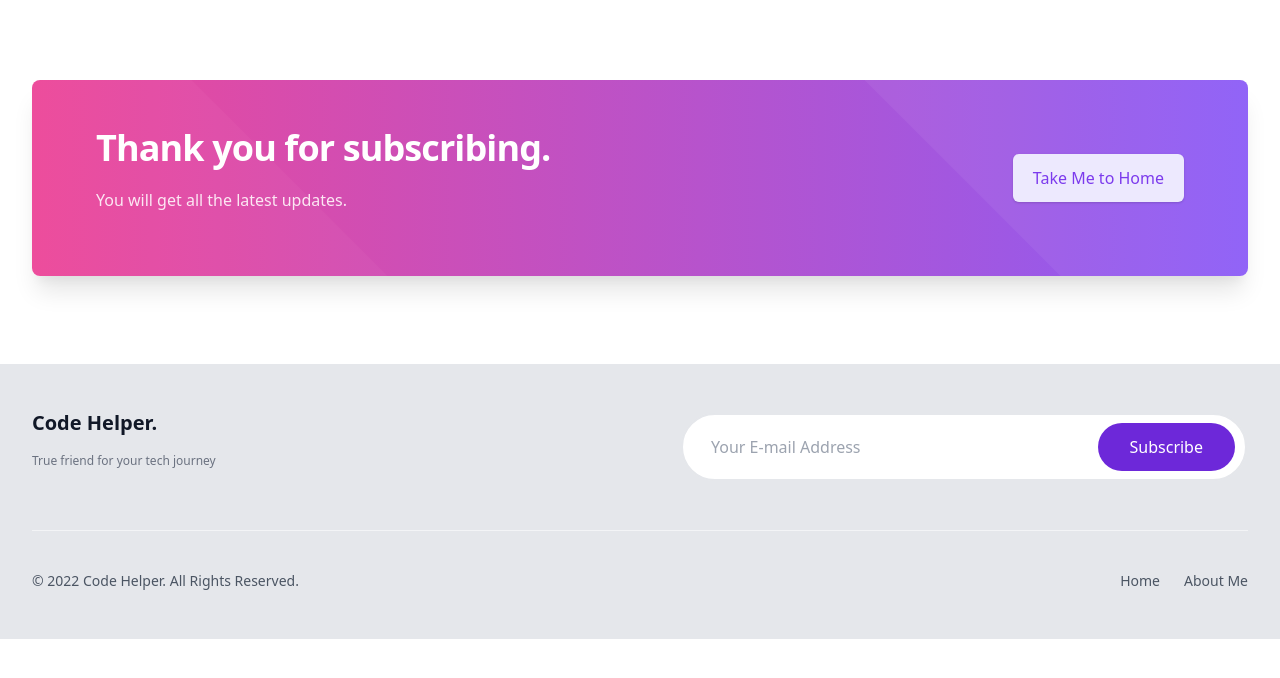
After one commit to surdebmalya/code-helper, a Flask app: page /thanks in a window 1280 px wide. The commit adds this page. Shown: the top 678 px of the page. Run offline with Flask 2, Linux system fonts and the light colour scheme; some libraries are stand-ins or nearby versions.

Commit message:
subscribe backend added

```diff
--- a/main.py
+++ b/main.py
@@ -1,4 +1,4 @@
-from flask import Flask, render_template, redirect, url_for
+from flask import Flask, render_template, redirect, url_for, request
 import requests
 from bs4 import BeautifulSoup as bs
 from repl_db import *
@@ -99,18 +99,28 @@ def videos():
     return render_template('video-content.html')
 
 # Subscription backend
-@app.route('/subscribe')
+@app.route('/subscribe', methods=["POST", "GET"])
 def subscribe():
-    pass
+    if request.method == 'POST':
+        email = request.form['email'].replace(' ', '')
+        response = create_account(email)
+        if response == 200 or 409:
+            return render_template('thanks.html')
+        else:
+            return render_template('error.html')
+    else:
+        return redirect(url_for('index'))
 
 # Error page rendering
 @app.route('/error')
 def error():
     return render_template('error.html')
 
+# Thank you page
+@app.route('/thanks')
+def thanks():
+    return render_template('thanks.html')
+
 # Driver code starts from here
 if __name__ == '__main__':
     app.run(host='0.0.0.0', port=5000)
-
-# if __name__ == "__main__":
-#     app.run()
--- a/templates/base.html
+++ b/templates/base.html
@@ -31,11 +31,11 @@
                     </p>
                 </div>
                 <div class="col-span-3">
-                    <form action="/subscribe" class="mb-2">
+                    <form action="/subscribe" method="post" class="mb-2">
                         <div class="relative flex items-center overflow-hidden border border-gray-200 rounded-lg">
                             <input type="text"
                                 class="w-full py-4 pr-0 m-0 overflow-visible font-medium duration-300 border-2 border-gray-200 rounded-full outline-none sm:py-5 sm:pr-48 cursor-text pl-7 focus:outline-none focus-within:border-purple-700 hover:border-gray-400"
-                                placeholder="Your E-mail Address">
+                                placeholder="Your E-mail Address" name="email" id="email">
                             <button type="submit"
                                 class="absolute right-0 h-12 px-8 mr-3 text-white bg-purple-700 rounded-full">
                                 Subscribe
--- /dev/null
+++ b/templates/thanks.html
@@ -0,0 +1,27 @@
+{% extends "base.html" %}
+{% block title %}
+Code Helper
+{% endblock %}
+
+{% block body %}
+<section class="bg-white">
+    <div class="px-8 py-8 mx-auto sm:py-10 lg:py-20 max-w-7xl">
+        <div class="relative py-6 overflow-hidden rounded-lg bg-gradient-to-r from-pink-500 to-purple-500 lg:py-12 md:px-6 lg:p-16 lg:flex lg:items-center lg:justify-between md:shadow-xl md:bg-purple-1000">
+            <div class="absolute top-0 right-0 hidden w-full -mt-20 transform rotate-45 translate-x-1/2 bg-white sm:block h-96 opacity-5"></div>
+            <div class="absolute top-0 left-0 hidden w-full -mt-20 transform rotate-45 -translate-x-1/2 bg-pink-300 sm:block h-96 opacity-5"></div>
+            <div class="relative p-6 rounded-lg md:p-0 md:pb-4">
+                <h2 class="text-3xl font-extrabold leading-9 tracking-tight text-white sm:text-4xl sm:leading-10">
+                    Thank you for subscribing.
+                </h2>
+                <p class="w-full mt-5 text-base leading-6 text-pink-100 md:w-3/4">
+                    You will get all the latest updates.
+                </p>
+            </div>
+            <div class="relative flex flex-col items-center w-full px-6 space-y-5 md:space-x-5 md:space-y-0 md:flex-row md:w-auto lg:flex-shrink-0 md:px-0">
+                <a href="/" class="block w-full px-5 py-3 text-base font-medium leading-6 text-center text-purple-600 transition duration-150 ease-in-out bg-purple-100 rounded-md md:inline-flex md:shadow md:w-auto hover:bg-white focus:outline-none focus:shadow-outline">Take Me to Home</a>
+            </div>
+        </div>
+    </div>
+</section>
+<div class="py-1"></div>
+{% endblock %}
```
Also changed, not shown: repl_db.py (+8 -1 lines).
